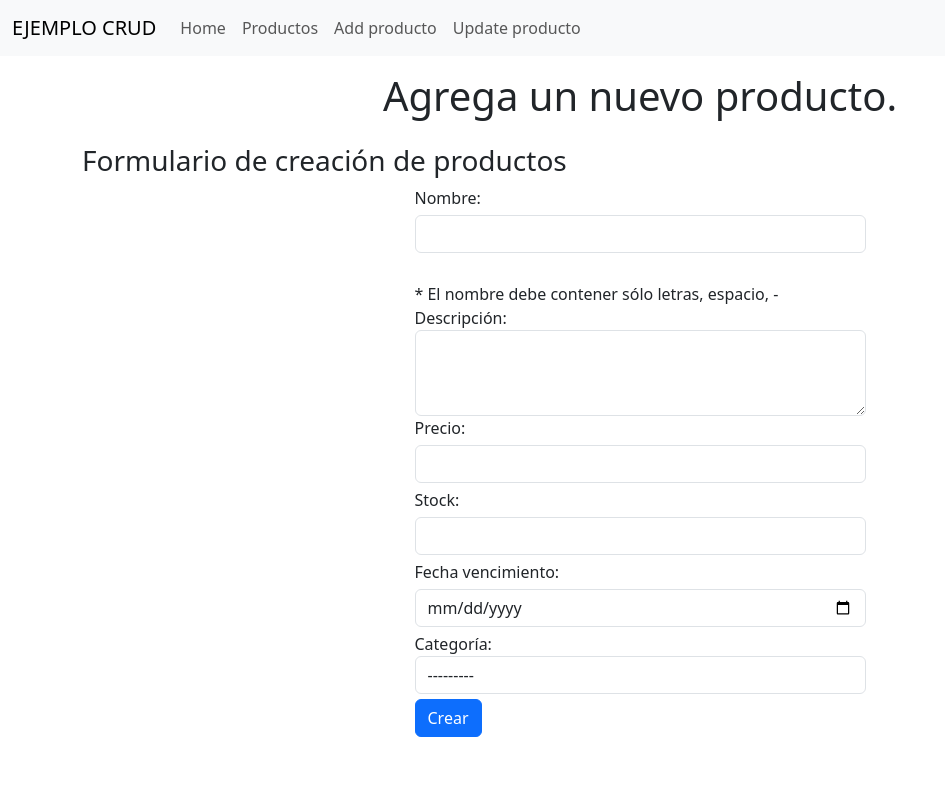
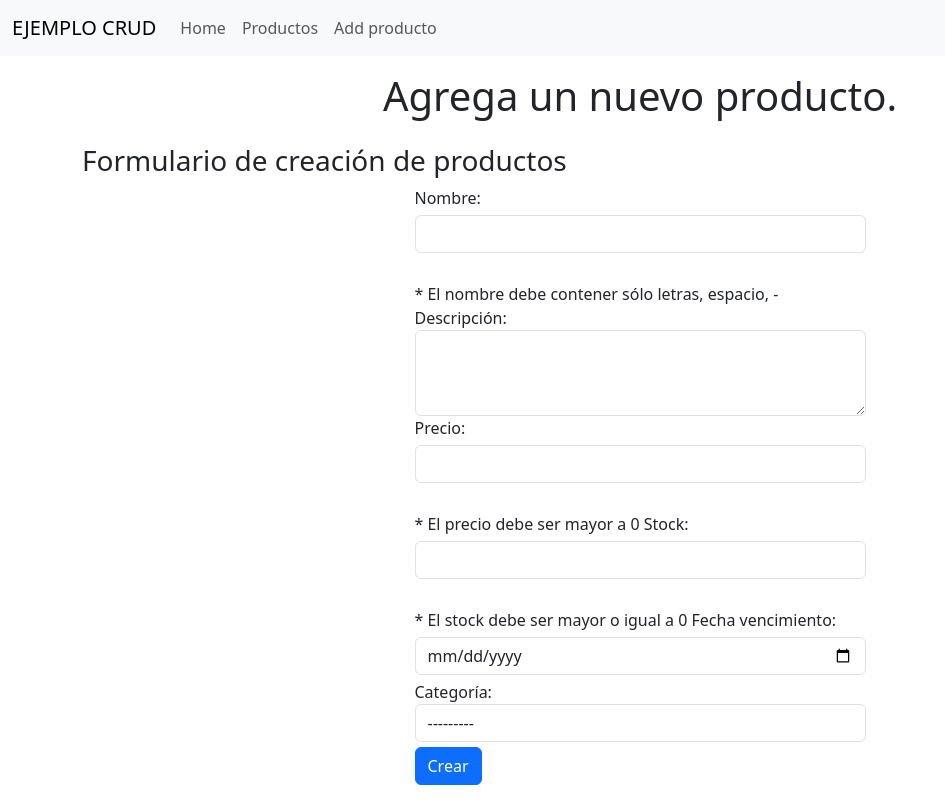
Before and after one commit to NelsonRamirezC/m7_s2_ejemplos, a Django app: page /inventario/productos/add in a window 1280 px wide. Shown: the whole page, without its empty margins (0-945 px from the left). Run offline with Django 4.2, Linux system fonts and the light colour scheme; data that the repository does not hold is empty.

Commit message:
Se crea lógica de actualización de productos utilizando django form

```diff
--- a/inventario/forms.py
+++ b/inventario/forms.py
@@ -23,6 +23,8 @@ class ProductoForm(ModelForm):
 
         help_texts = {
             "nombre": ("* El nombre debe contener sólo letras, espacio, -"),
+            "precio": ("* El precio debe ser mayor a 0"),
+            "stock": ("* El stock debe ser mayor o igual a 0"),
         }
 
         widgets = {
--- a/inventario/urls.py
+++ b/inventario/urls.py
@@ -5,5 +5,5 @@ from . import views
 urlpatterns = [
     path('productos/', views.listado_productos, name="listado_productos"),
     path('productos/add', views.add_producto, name="add_producto"),
-    path('productos/update', views.update_producto, name="update_producto"),
+    path('productos/update/<int:id_producto>/', views.update_producto, name="update_producto"),
 ]
--- a/inventario/views.py
+++ b/inventario/views.py
@@ -79,6 +79,48 @@ def add_producto(request):
             messages.error(request, "Algo ha fallado, revise bien los datos ingresados.")
             return render(request, 'add_producto.html', contexto)
 
-def update_producto(request):
+
+
+def update_producto(request, id_producto):
     contexto = {}
-    return render(request, 'update_producto.html', contexto)
+
+    try:
+        producto = Producto.objects.get(pk=id_producto)
+
+    except Producto.DoesNotExist:
+        messages.error(request, f"No existe un producto con id: {id_producto}")
+        return redirect('listado_productos')
+
+
+    if request.method == 'GET':
+        contexto["form"] = ProductoForm(instance=producto)
+        contexto["producto"] = producto
+        return render(request, 'update_producto.html', contexto)
+
+
+    if request.method == "POST":
+        form = ProductoForm(request.POST)
+        contexto["form"] = form
+
+        errores = ""
+
+        if int(request.POST.get("precio")) < 1 :
+            errores = errores + "No puede ingresar precios con valor 0 o menos. | "
+
+        if int(request.POST.get("stock")) < 0 :
+            errores  = errores + "No puede ingresar stock menor a 0."
+
+        if errores:
+            messages.error(request, errores)
+            return render(request, 'update_producto.html', contexto)
+
+
+
+        if form.is_valid():
+            form.save()
+            messages.success(request, "Producto actualizado con éxito.")
+            return redirect('listado_productos')
+
+        else:
+            messages.error(request, "Revise los datos ingresados en el formulario y vuelva a intentarlo.")
+            return render(request, 'update_producto.html', contexto)
--- a/templates/listado_productos.html
+++ b/templates/listado_productos.html
@@ -55,6 +55,7 @@
                 Vencimiento: N/A
                 {% endif %}
                 </strong>
+                <a class="btn btn-warning" href="{% url "update_producto" producto.id %}">Editar</a>
 
             </li>
         {% endfor %}
--- a/templates/partials/navbar.html
+++ b/templates/partials/navbar.html
@@ -9,7 +9,6 @@
           <a class="nav-link" href="{% url "index" %}">Home</a>
           <a class="nav-link" href="{% url "listado_productos" %}">Productos</a>
           <a class="nav-link" href="{% url "add_producto" %}">Add producto</a>
-          <a class="nav-link" href="{% url "update_producto" %}">Update producto</a>
         </div>
       </div>
     </div>
--- a/templates/update_producto.html
+++ b/templates/update_producto.html
@@ -3,7 +3,7 @@
 {% block contenido %}
 
     <header class="py-3">
-        <h1 class="text-center">Actualiza el producto: ...</h1>
+        <h1 class="text-center">Actualiza el producto: {{producto.nombre}}</h1>
     </header>
 
     <main class="container">
```
